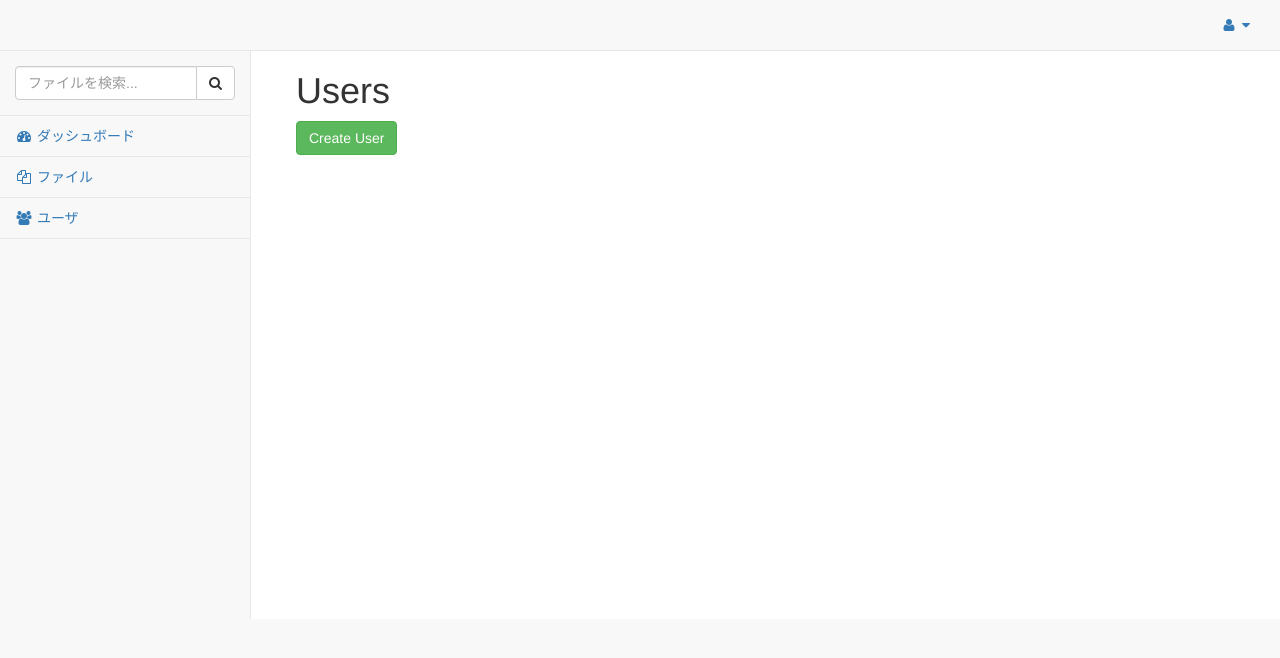
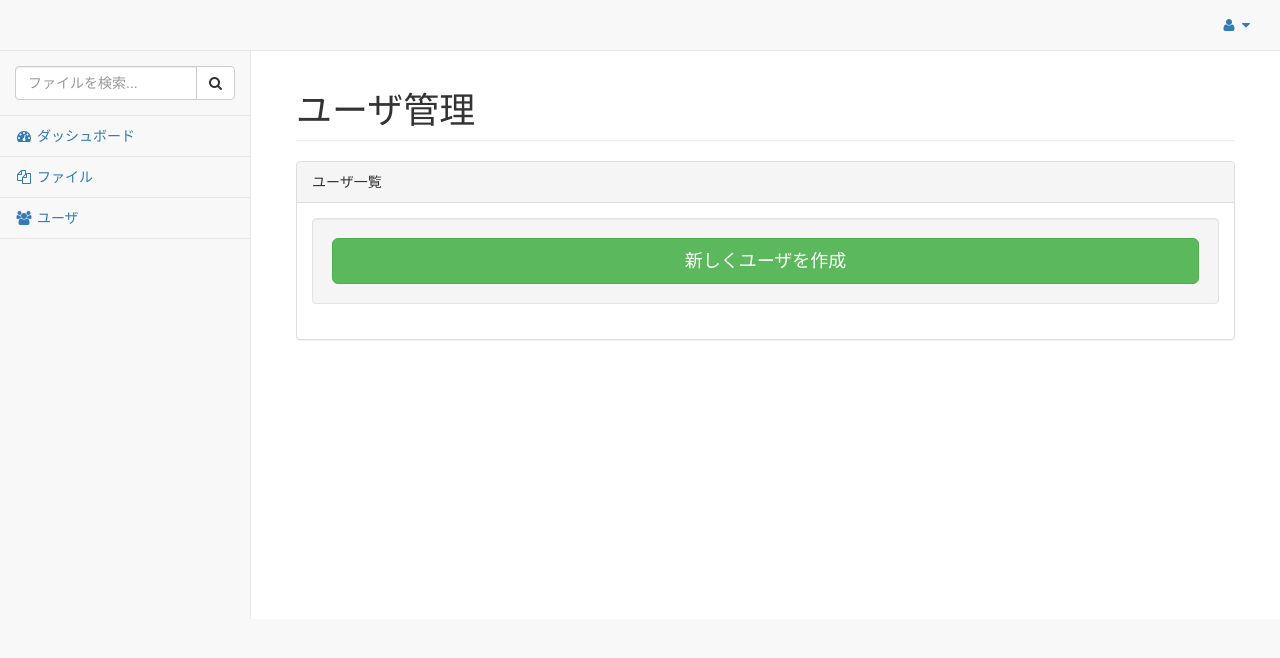
Before and after one commit to nakau1/vagrant-yii2, a Yii app: template src/views/user/index.php in a window 1280 px wide. Shown: the top 658 px of the page. Run offline with PHP 8.4 and a stand-in for Yii, Linux system fonts and the light colour scheme; the template is opened without the code that fills it, so the values that code supplies are empty; some libraries are stand-ins or nearby versions.

Commit message:
ユーザ一覧画面のレイアウト

```diff
--- a/src/views/user/index.php
+++ b/src/views/user/index.php
@@ -3,6 +3,7 @@
 use yii\helpers\Html;
 use yii\grid\GridView;
 use yii\widgets\Pjax;
+
 /* @var $this yii\web\View */
 /* @var $searchModel app\models\searches\UserSearch */
 /* @var $dataProvider yii\data\ActiveDataProvider */
@@ -10,30 +11,36 @@ use yii\widgets\Pjax;
 $this->title = Yii::t('app', 'Users');
 $this->params['breadcrumbs'][] = $this->title;
 
-
 ?>
-<div class="user-index">
-
-    <h1><?= Html::encode($this->title) ?></h1>
-    <?php // echo $this->render('_search', ['model' => $searchModel]); ?>
-
-    <p>
-        <?= Html::a(Yii::t('app', 'Create User'), ['create'], ['class' => 'btn btn-success']) ?>
-    </p>
-<?php Pjax::begin(); ?>    <?= GridView::widget([
+<h1 class="page-header">ユーザ管理</h1>
+<div class="panel panel-default">
+    <div class="panel-heading">ユーザ一覧</div>
+    <div class="panel-body">
+        <div class="dataTables_wrapper form-inline dt-bootstrap no-footer">
+            <?php Pjax::begin(); ?>
+            <?=
+            GridView::widget([
                 'dataProvider' => $dataProvider,
-        'filterModel' => $searchModel,
                 'columns' => [
-            ['class' => 'yii\grid\SerialColumn'],
-
+                    ['class' => 'yii\grid\CheckboxColumn'],
                     'id',
+                    'screen_name',
                     'name',
                     'email',
                     'status',
-            // 'created_at',
-            // 'updated_at',
-
+                    'role',
                     ['class' => 'yii\grid\ActionColumn'],
                 ],
-    ]); ?>
-<?php Pjax::end(); ?></div>
+            ])
+            ?>
+            <?php Pjax::end(); ?>
+        </div>
+        <div class="well">
+            <?=
+                Html::a(Yii::t('app', '新しくユーザを作成'), ['create'], [
+                    'class' => 'btn btn-success btn-lg btn-block',
+                ]);
+            ?>
+        </div>
+    </div>
+</div>
```
Lines whose indentation alone changed are shown as unchanged.
